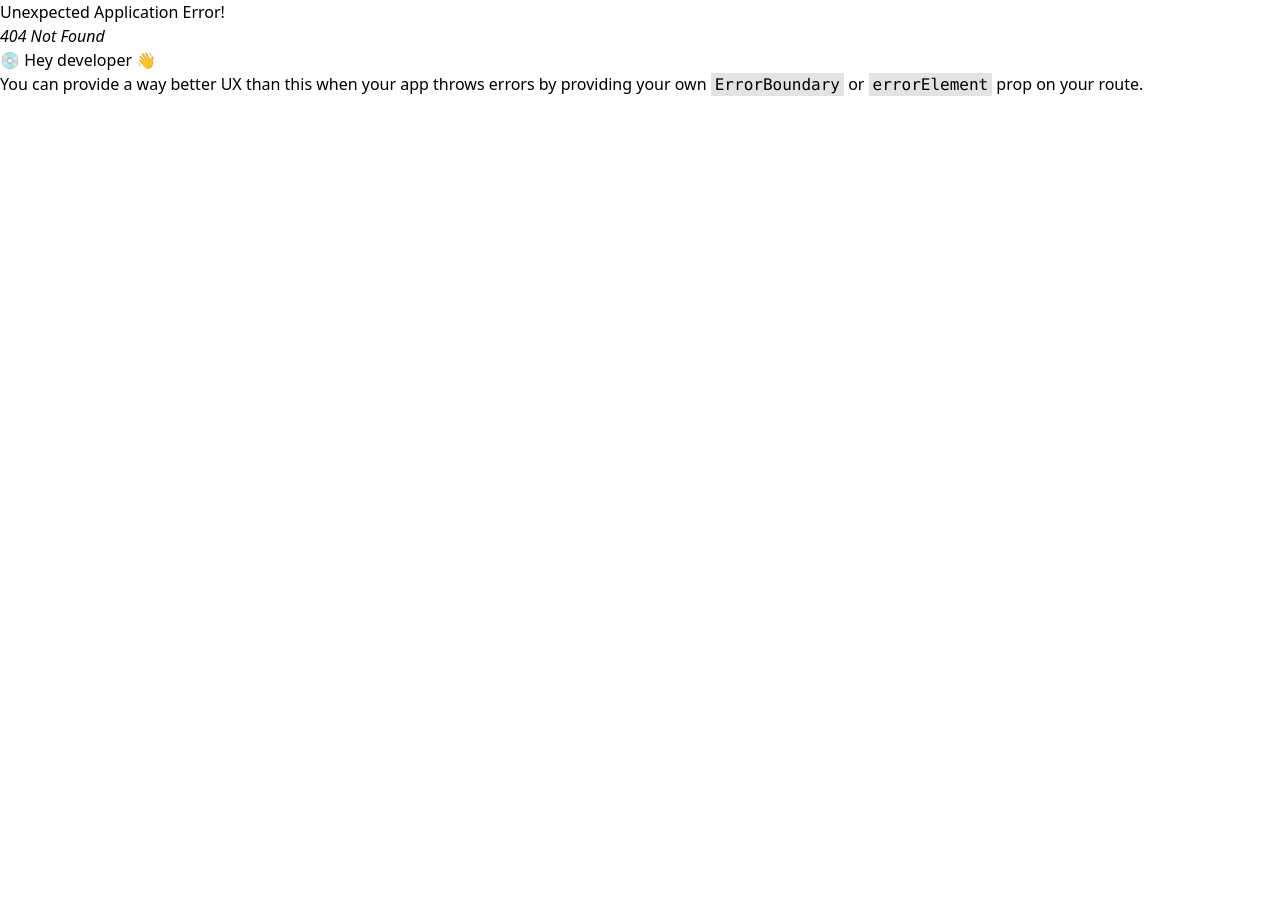
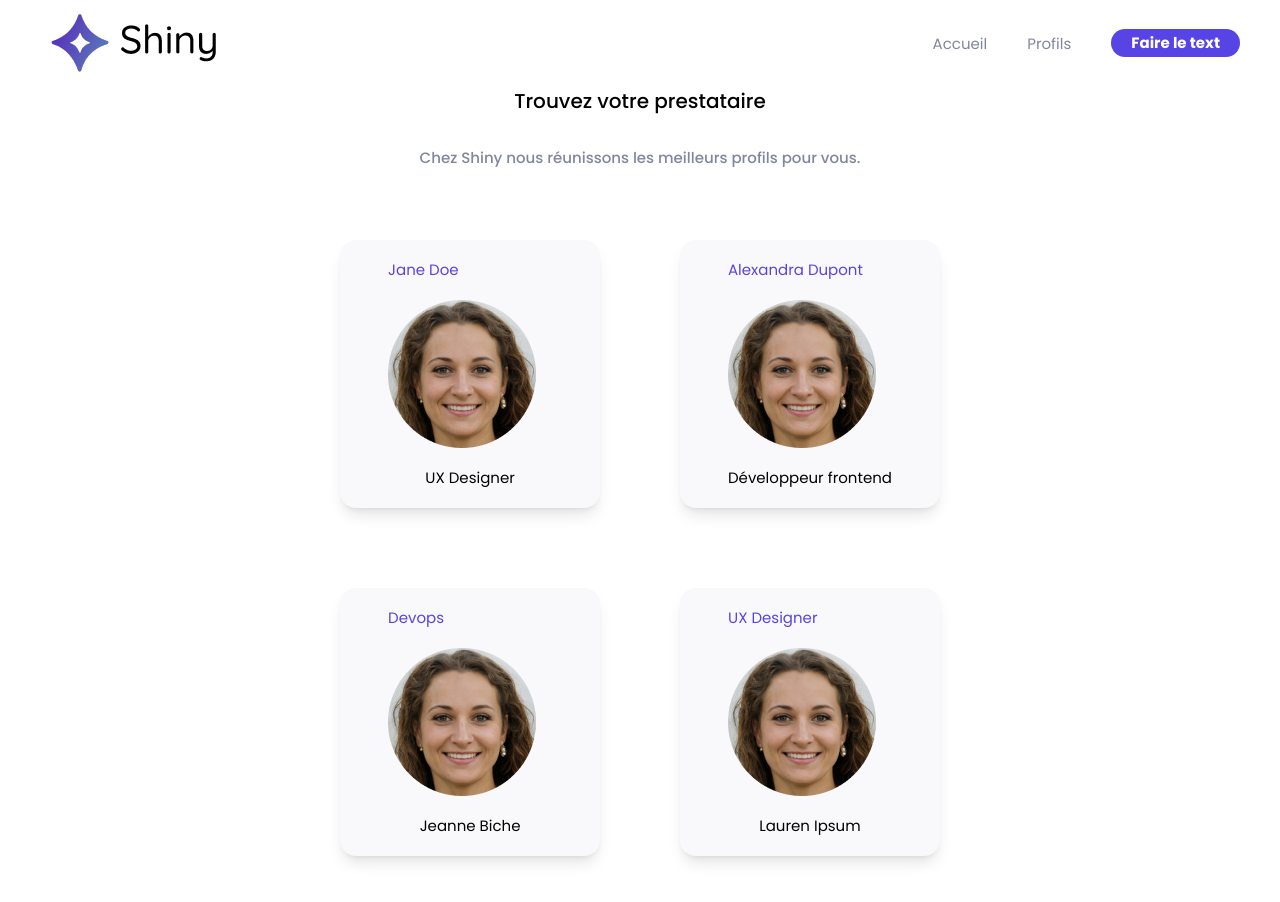
Before and after one commit to EdithNancy/MyShiny, a React (Vite) app: page /profile in a window 1280 px wide. Before the commit this address had no page. Shown: the top 902 px of the page. Before the commit the page ends 800 px from the top, so only its background shows below. Built offline with nearby package versions, Linux system fonts and the light colour scheme.

Commit message:
done to create page error, nomatch, profile and initialisized page ProfileDetails, Result

```diff
--- a/src/constants/images.js
+++ b/src/constants/images.js
@@ -2,10 +2,12 @@ import logo from '../../public/images/logo.png';
 import podcast from '../../public/images/podcast.png';
 import profil from '../../public/images/profil.png';
 import skills from '../../public/images/skills.png';
+import error from '../../public/images/error.png';
 
 export const images = {
     logo,
     podcast,
     profil,
     skills,
+    error,
 };
--- a/src/index.css
+++ b/src/index.css
@@ -1,3 +1,31 @@
 @tailwind base;
 @tailwind components;
 @tailwind utilities;
+@font-face {
+    font-family: 'Poppins-Bold';
+    src: url('../public/fonts/Poppins-Bold.ttf') format('truetype');
+}
+
+@font-face {
+    font-family: 'Poppins-Medium';
+    src: url('../public/fonts/Poppins-Medium.ttf') format('truetype');
+}
+
+@font-face {
+    font-family: 'Poppins-Regular';
+    src: url('../public/fonts/Poppins-Regular.ttf') format('truetype');
+}
+
+@font-face {
+    font-family: 'Poppins-SemiBold';
+    src: url('../public/fonts/Poppins-SemiBold.ttf') format('truetype');
+}
+
+@font-face {
+    font-family: 'Poppins-ExtraBold';
+    src: url('../public/fonts/Poppins-ExtraBold.ttf') format('truetype');
+}
+
+@tailwind base;
+@tailwind components;
+@tailwind utilities;
--- /dev/null
+++ b/src/pages/Error/Error.jsx
@@ -0,0 +1,25 @@
+import Frame from '../../components/Frame/Frame';
+import Header from '../../components/Header/Header';
+import { images } from '../../constants';
+
+export default function Error() {
+    return (
+        <div>
+            <Header />
+            <Frame>
+                <div className="flex flex-col items-center justify-center gap-6">
+                    <p className="text-h1 font-poppinExtraBold">Oups...</p>
+                    <img
+                        src={images.error}
+                        alt=""
+                        sizes="cover"
+                        className="object-container w-[250px] h-[250px]"
+                    />
+                    <p className="text-h1 font-poppinExtraBold">
+                        Il semblerait qu’il y ait un problème
+                    </p>
+                </div>
+            </Frame>
+        </div>
+    );
+}
--- /dev/null
+++ b/src/pages/NoMatch/NoMatch.jsx
@@ -0,0 +1,25 @@
+import Header from '../../components/Header/Header';
+import Frame from '../../components/Frame/Frame';
+import { images } from '../../constants';
+
+export default function NoMatch() {
+    return (
+        <div>
+            <Header />
+            <Frame>
+                <div className="flex flex-col items-center justify-center gap-6">
+                    <p className="text-h1 font-poppinExtraBold">Dommage...</p>
+                    <img
+                        src={images.skills}
+                        alt=""
+                        sizes="cover"
+                        className="object-container w-[250px] h-[250px]"
+                    />
+                    <p className="text-h1 font-poppinExtraBold">
+                        Il semblerait que vous n’ayez besoin d’aucune compétence
+                    </p>
+                </div>
+            </Frame>
+        </div>
+    );
+}
--- /dev/null
+++ b/src/pages/Profile/Profile.jsx
@@ -0,0 +1,63 @@
+import Header from '../../components/Header/Header';
+import { images } from '../../constants';
+
+export default function Profile() {
+    const teacher = () => [
+        {
+            name: 'Jane Doe',
+            fonction: 'UX Designer',
+            image: images.profil,
+        },
+        {
+            name: 'Alexandra Dupont',
+            fonction: 'Développeur frontend',
+            image: images.profil,
+        },
+        {
+            name: 'Devops',
+            fonction: 'Jeanne Biche',
+            image: images.profil,
+        },
+        {
+            name: 'UX Designer',
+            fonction: 'Lauren Ipsum',
+            image: images.profil,
+        },
+    ];
+    return (
+        <div>
+            <Header />
+            <div className="flex flex-col items-center justify-center gap-8">
+                <p className="text-center text-h2 font-poppinMedium">
+                    Trouvez votre prestataire
+                </p>
+                <p className="text-center text-tertiary text-h1 font-poppinMedium">
+                    Chez Shiny nous réunissons les meilleurs profils pour vous.
+                </p>
+                <div className="flex items-center justify-center my-10">
+                    <div className="grid grid-cols-1 gap-20 md:grid-cols-2">
+                        {teacher().map((teacher) => {
+                            return (
+                                <div
+                                    key={teacher.name}
+                                    className="duration-150 transform shadow-lg cursor-pointer hover:shadow-xl bg-fourthly rounded-2xl hover:scale-105"
+                                >
+                                    <div className="gap-10 px-12 py-5 ">
+                                        <div className="pb-5 text-start font-poppinRegular text-h1 text-secondary">
+                                            {teacher.name}
+                                        </div>
+                                        <img src={teacher.image} alt="" />
+                                        <div className="pt-5 text-center font-poppinRegular text-h1">
+                                            {teacher.fonction}
+                                        </div>
+                                    </div>
+                                </div>
+                            );
+                        })}
+                    </div>
+                </div>
+                <p></p>
+            </div>
+        </div>
+    );
+}
--- /dev/null
+++ b/src/pages/ProfileDetails/ProfileDetails.jsx
@@ -0,0 +1,3 @@
+export default function ProfileDetails() {
+    return <div></div>;
+}
--- /dev/null
+++ b/src/pages/Result/Results.jsx
@@ -0,0 +1,3 @@
+export default function Results() {
+    return <div></div>;
+}
--- a/tailwind.config.js
+++ b/tailwind.config.js
@@ -17,7 +17,7 @@ export default {
                 poppinExtraBold: ['Poppins-ExtraBold', 'sans-serif'],
             },
             fontSize: {
-                h1: ['17px', '20px'],
+                h1: ['15px', '20px'],
                 h2: ['20px', '30px'],
                 h3: ['25px', '35px'],
                 h4: ['35px', '40px'],
```
Also changed, not shown: src/main.jsx (+25 -0 lines), public/images/error.png (added).
